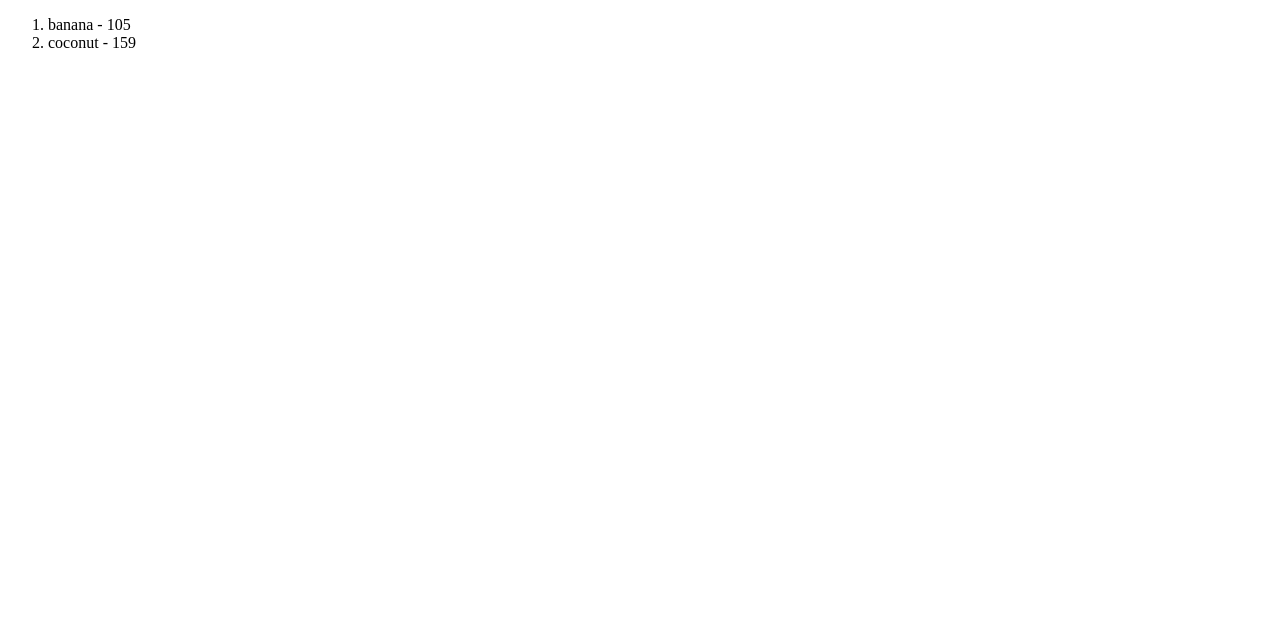
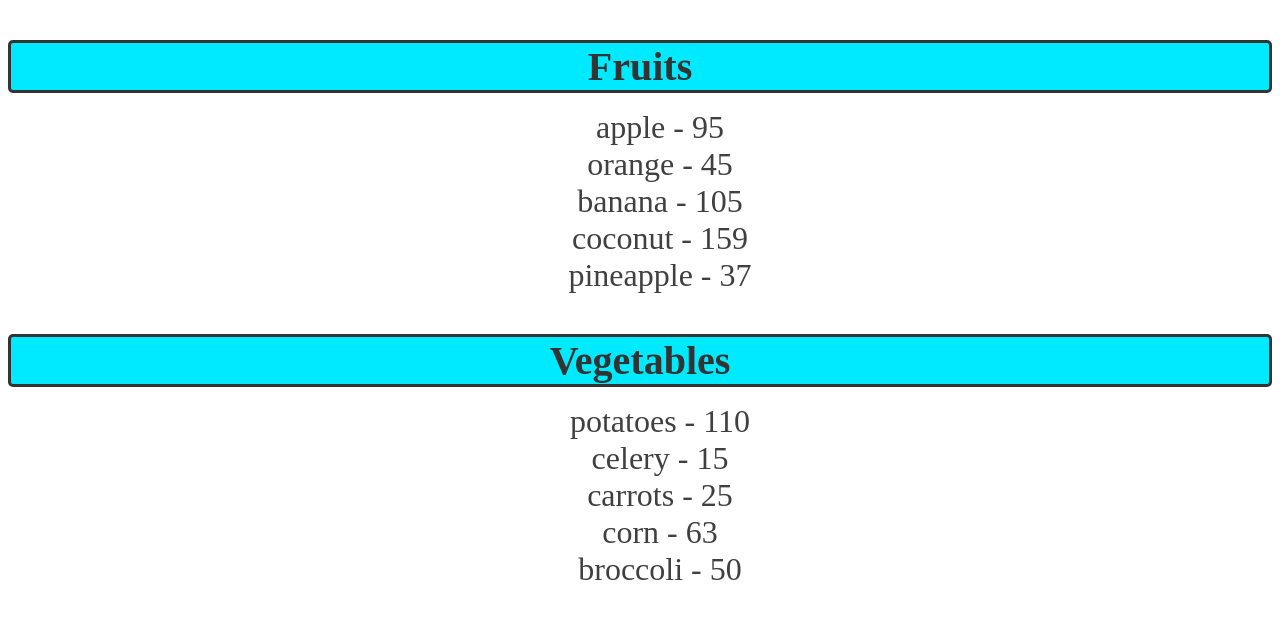
Before and after one commit to ezravergabera/languages, a React (Vite) app in the folder apps/my-react-app/: page / in a window 1280 px wide. Shown: the top 618 px of the page. Built offline with nearby package versions, Linux system fonts and the light colour scheme.

Commit message:
all about rendering lists

```diff
--- a/apps/my-react-app/src/App.jsx
+++ b/apps/my-react-app/src/App.jsx
@@ -8,9 +8,22 @@ import UserGreeting from './UserGreeting.jsx'
 import List from './List.jsx'
 
 function App() {
+  const fruits = [{id: 1, name: "apple", calories: 95},
+                    {id: 2, name:"orange", calories: 45},
+                    {id: 3, name: "banana", calories: 105},
+                    {id: 4, name: "coconut", calories: 159},
+                    {id: 5, name: "pineapple", calories: 37}];
+
+  const vegetables = [{id: 6, name: "potatoes", calories: 110},
+                    {id: 7, name:"celery", calories: 15},
+                    {id: 8, name: "carrots", calories: 25},
+                    {id: 9, name: "corn", calories: 63},
+                    {id: 10, name: "broccoli", calories: 50}];
+
   return (
     <>
-       <List/>
+       {fruits.length > 0 && <List items={fruits} category="Fruits"/>}
+       {vegetables.length > 0 ? <List items={vegetables} category="Vegetables"/> : null}
     </>
   );
 }
--- a/apps/my-react-app/src/List.jsx
+++ b/apps/my-react-app/src/List.jsx
@@ -1,24 +1,41 @@
-const List = () => {
-    const fruits = [{id: 1, name: "apple", calories: 95},
-                    {id: 2, name:"orange", calories: 45},
-                    {id: 3, name: "banana", calories: 105},
-                    {id: 4, name: "coconut", calories: 159},
-                    {id: 5, name: "pineapple", calories: 37}];
+import PropTypes from 'prop-types'
+
+const List = (props) => {
+    const category = props.category
+    const itemList = props.items;
+
+    const listItems = itemList.map(item => <li key={item.id}>{item.name} - {item.calories}</li>);
+
 
     // fruits.sort((a, b) => a.name.localeCompare(b.name)); //ALPHABETICAL
     // fruits.sort((a, b) => b.name.localeCompare(a.name)); //REVERSE ALPHABETICAL
     // fruits.sort((a, b) => a.calories - b.calories); //NUMERIC
     // fruits.sort((a, b) => b.calories - a.calories); //REVERSE NUMERIC
 
+    // const listItems = fruits.map(fruit => <li key={fruit.id}>{fruit.name} - {fruit.calories}</li>);
+
     // const lowCalFruits = fruits.filter(fruit => fruit.calories < 100);
     // const listItems = lowCalFruits.map(lowCalFruit => <li key={lowCalFruit.id}>{lowCalFruit.name} - {lowCalFruit.calories}</li>)
 
-    const highCalFruits = fruits.filter(fruit => fruit.calories > 100);
-    const listItems = highCalFruits.map(highCalFruit => <li key={highCalFruit.id}>{highCalFruit.name} - {highCalFruit.calories}</li>)
+    // const highCalFruits = fruits.filter(fruit => fruit.calories > 100);
+    // const listItems = highCalFruits.map(highCalFruit => <li key={highCalFruit.id}>{highCalFruit.name} - {highCalFruit.calories}</li>)
 
-    // const listItems = fruits.map(fruit => <li key={fruit.id}>{fruit.name} - {fruit.calories}</li>);
-
-    return(<ol>{listItems}</ol>);
+    return(<>
+            <h3 className="list-category">{category}</h3>
+            <ol className="list-items">{listItems}</ol>
+            </>);
+}
+List.propTypes = {
+    category: PropTypes.string,
+    items: PropTypes.arrayOf(PropTypes.shape({   id: PropTypes.number,
+                                                name: PropTypes.string,
+                                                calories: PropTypes.number})),
+}
+List.defaultProps = {
+    category: "Category",
+    items: [],
 }
 
+
+
 export default List
--- a/apps/my-react-app/src/index.css
+++ b/apps/my-react-app/src/index.css
@@ -1,4 +1,29 @@
-.welcome-message {
+.list-category{
+  font-size: 2.5em;
+  font-weight: bold;
+  color: hsl(0, 0%, 20%);
+  margin-bottom: 10px;
+  text-align: center;
+  border: 3px solid;
+  border-radius: 5px;
+  background-color: hsl(185, 100%, 50%)
+}
+
+.list-items li{
+  font-size: 2em;
+  list-style: none;
+  color: hsl(0, 0%, 25%);
+  text-align: center;
+  margin: 0;
+}
+
+.list-items li:hover{
+  cursor: pointer;
+  color: hsl(0, 0%, 45%);
+}
+
+
+/* .welcome-message {
   font-size: 2em;
   background-color: hsl(120, 100%, 42%);
   color: white;
@@ -14,7 +39,7 @@
   padding: 10px;
   border-radius: 5px;
   margin: 0;
-}
+} */
 
 
 /* //student component
```
